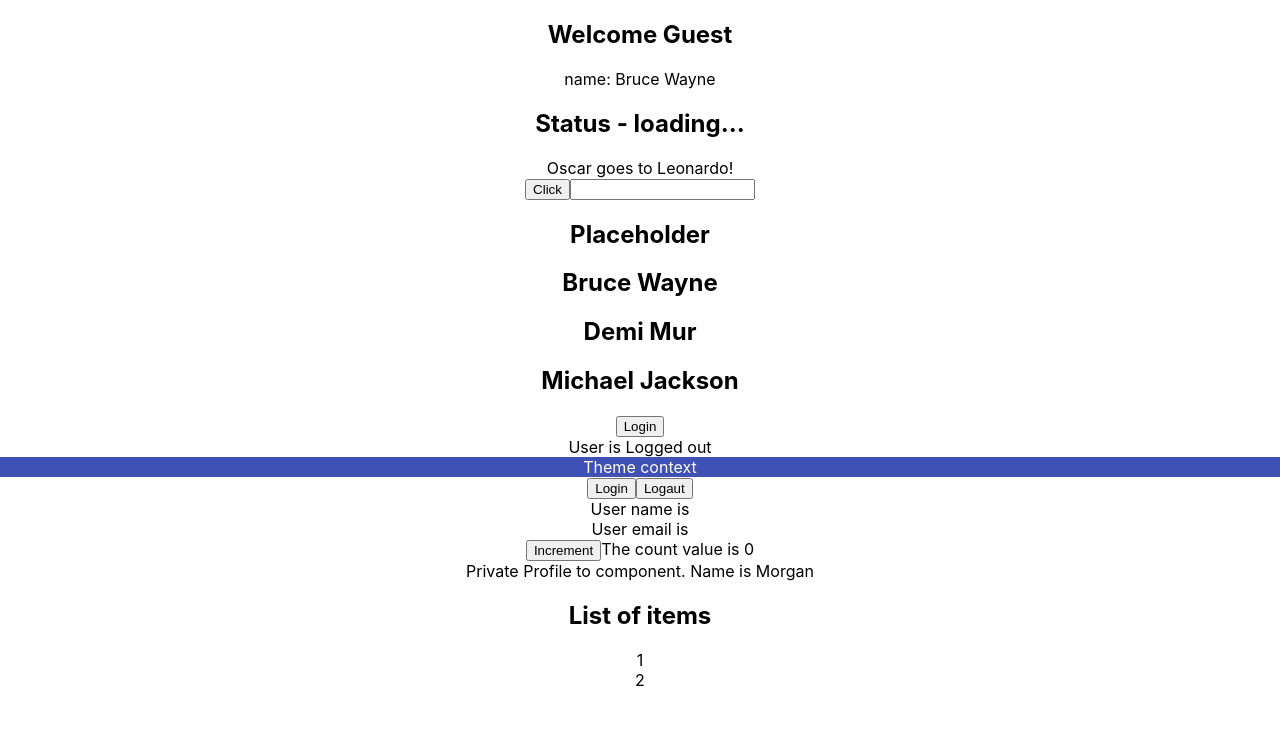
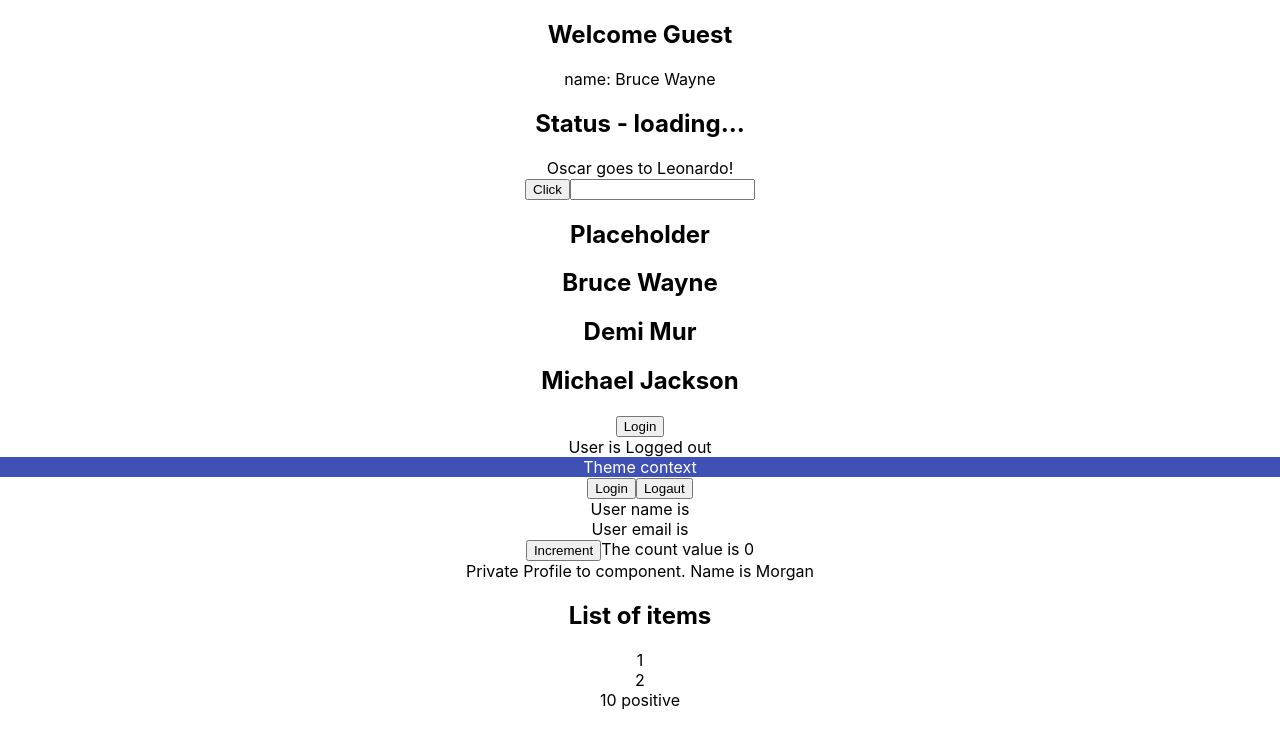
Before and after one commit to Diognet/react-typescript-demo, a React (Create React App) app: page / in a window 1280 px wide. Shown: the top 744 px of the page. Built offline with nearby package versions, Linux system fonts and the light colour scheme.

Commit message:
20 - Restricting Props

```diff
--- a/src/App.tsx
+++ b/src/App.tsx
@@ -16,6 +16,7 @@
 import { Profile } from './components/auth/Profile';
 import { Private } from './components/auth/Private';
 import { List } from './components/generics/List';
+import { RandomNumber } from './components/restriction/RandomNumber';
 
 function App() {
   const personName = {
@@ -82,6 +83,7 @@
         ]}
         onClick={(item) => console.log(item)}
       />
+      <RandomNumber value={10} isPositive />
     </div>
   );
 }
--- /dev/null
+++ b/src/components/restriction/RandomNumber.tsx
@@ -0,0 +1,35 @@
+type RandomNumberType = { value: number };
+
+type PositiveNumber = RandomNumberType & {
+  isPositive: boolean;
+  isNegative?: never;
+  isZero?: never;
+};
+type NegativeNumber = RandomNumberType & {
+  isNegative: boolean;
+  isZero?: never;
+  isPositive?: never;
+};
+type Zero = RandomNumberType & {
+  isZero: boolean;
+  isNegative?: never;
+  isPositive?: never;
+};
+
+type RandomNumberProps = PositiveNumber | NegativeNumber | Zero;
+
+export const RandomNumber = ({
+  value,
+  isPositive,
+  isNegative,
+  isZero,
+}: RandomNumberProps) => {
+  return (
+    <div>
+      {value} {isPositive && 'positive'} {isNegative && 'negative'}{' '}
+      {isZero && 'zero'}
+    </div>
+  );
+};
+
+export default RandomNumber;
```
